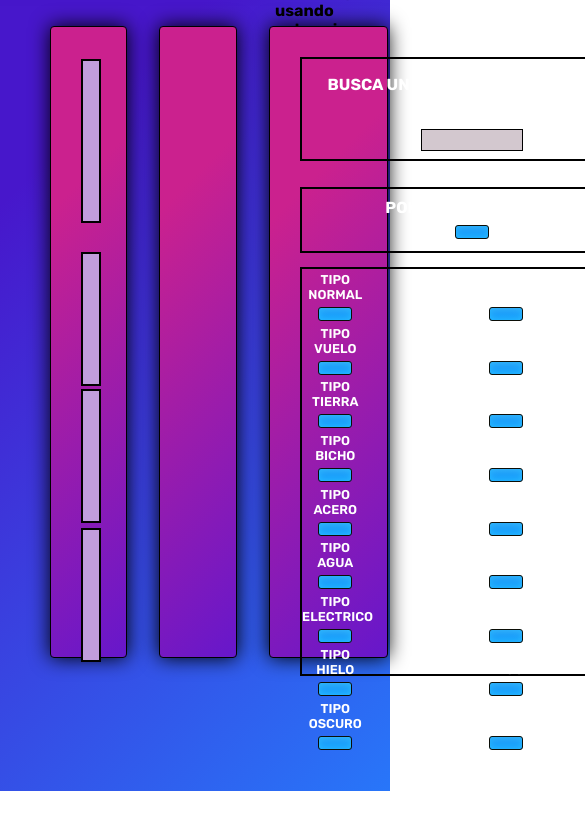
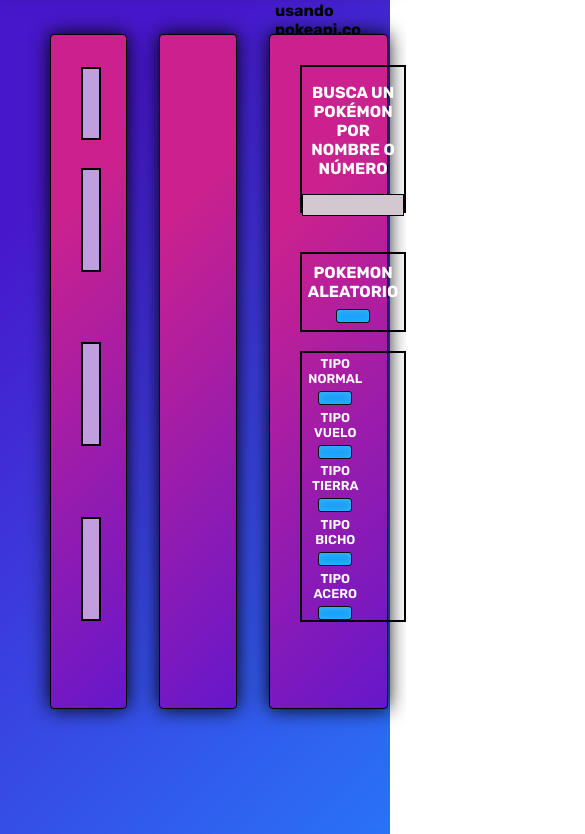
Before and after one commit to MiguelGarcia98GitHub/pokedataapp, a plain HTML site: page index.html in a window 390 px wide. Shown: the part 137-971 px from the top of the page, 585 px wide, since content can reach past the window. Before the commit the page ends 928 px from the top, so only its background shows below. Drawn offline with Linux system fonts and the light colour scheme; no server answers.

Commit message:
Responsive design for most desktops

```diff
--- a/styles.css
+++ b/styles.css
@@ -4,7 +4,7 @@ html {
   font-weight: 700;
   font-family: "Rubik", sans-serif;
   background-repeat: no-repeat;
-  height: 110%;
+  height: 120%;
 }
 
 body {
@@ -17,7 +17,7 @@ body {
   background-color: #ef5734;
   background-image: linear-gradient(315deg, #ef5734 0%, #ffcc2f 74%);
   width: 100%;
-  height: 7rem;
+  height: 7.5rem;
   margin: 0;
   padding: 0;
   display: grid;
@@ -64,8 +64,13 @@ body {
   width: 95vw;
 }
 
-img {
-  width: 10.5vh;
+.gen5img,
+.gen5imgshiny,
+.gen4img,
+.gen4imgshiny,
+.gen3img,
+.gen3imgshiny {
+  height: 90%;
   margin-top: 0.8rem;
 }
 
@@ -82,7 +87,8 @@ img {
   background-image: linear-gradient(315deg, #6617cb 0%, #cb218e 74%);
   width: 30vw;
   margin: 1rem;
-  height: 70vh;
+  height: 75vh;
+  max-height: 75vh;
   padding-top: 20px;
   padding-bottom: 20px;
   -webkit-box-shadow: 0 0 20px black;
@@ -96,7 +102,7 @@ img {
   margin-left: 30px;
   margin-right: 25px;
   border: 2px solid black;
-  height: 10rem;
+  max-height: 100%;
   background-color: #c19edd;
 }
 
@@ -111,8 +117,8 @@ img {
   border: 2px solid black;
   height: 7rem;
   background-color: #c19edd;
-  min-height: 130px;
-  max-height: 200px;
+  min-height: 80px;
+  max-height: 100px;
 }
 
 .divpokemonimgs_gen4 {
@@ -122,8 +128,8 @@ img {
   border: 2px solid black;
   height: 7rem;
   background-color: #c19edd;
-  min-height: 130px;
-  max-height: 200px;
+  min-height: 80px;
+  max-height: 100px;
 }
 
 .divpokemonimgs_gen3 {
@@ -133,8 +139,8 @@ img {
   border: 2px solid black;
   height: 7rem;
   background-color: #c19edd;
-  min-height: 130px;
-  max-height: 200px;
+  min-height: 80px;
+  max-height: 100px;
 }
 
 .divpokemonnametext {
@@ -157,13 +163,16 @@ img {
   background-image: linear-gradient(315deg, #6617cb 0%, #cb218e 74%);
   width: 30vw;
   margin: 1rem;
-  height: 70vh;
+  height: 75vh;
+  max-height: 75vh;
   padding-top: 20px;
   padding-bottom: 20px;
   -webkit-box-shadow: 0 0 20px black;
   box-shadow: 0 0 20px black;
   border-radius: 4px;
   border: 1px solid black;
+  overflow-y: auto;
+  overflow-x: hidden;
 }
 
 .divpokemondata > * {
@@ -235,7 +244,8 @@ img {
   background-image: linear-gradient(315deg, #6617cb 0%, #cb218e 74%);
   width: 30vw;
   margin: 1rem;
-  height: 70vh;
+  height: 75vh;
+  max-height: 75vh;
   padding-top: 20px;
   padding-bottom: 20px;
   -webkit-box-shadow: 0 0 20px black;
@@ -312,10 +322,12 @@ button:active {
   display: grid;
   grid-template-columns: 20vh 20vh;
   grid-gap: 0.1rem;
-  height: 48vh;
+  max-height: 100%;
   font-size: 0.8rem;
   font-weight: 600;
   text-align: center;
+  overflow-y: auto;
+  overflow-x: hidden;
 }
 
 .divtype1 {
```
